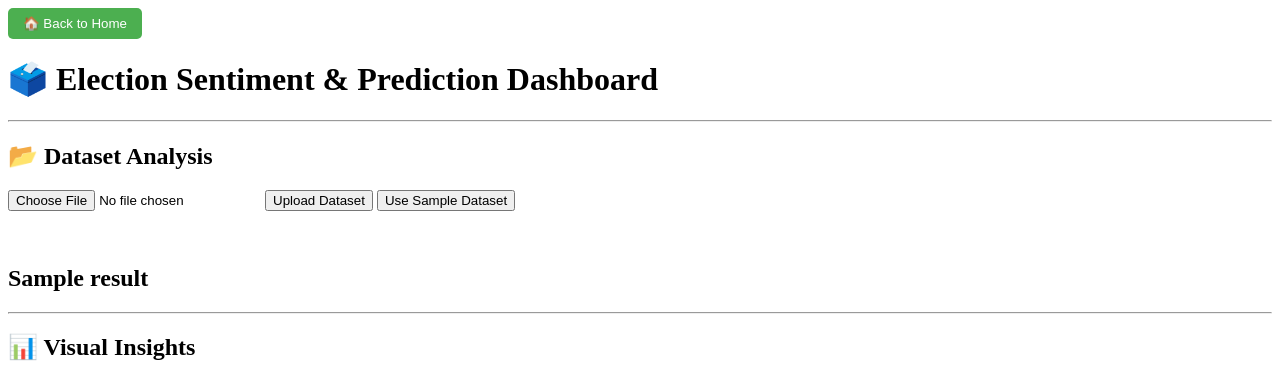
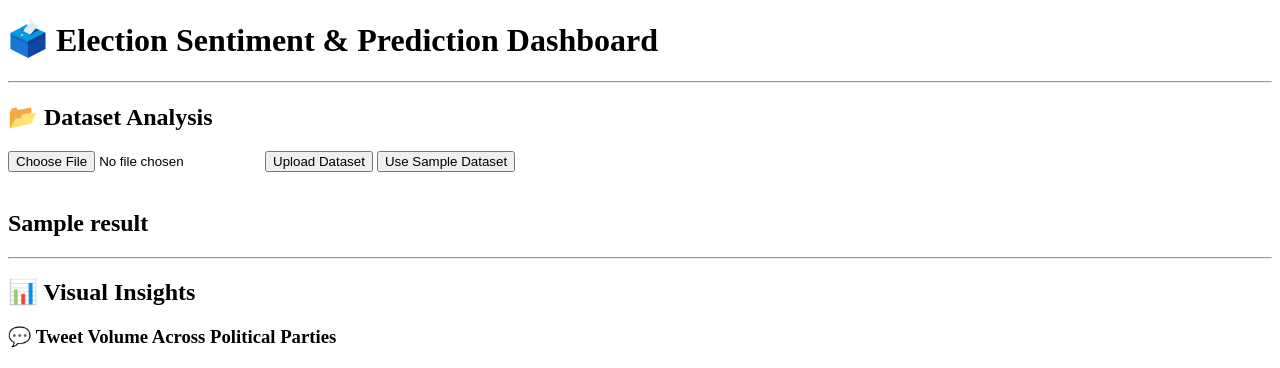
Before and after one commit to Pradiptad2003/election2024-project, a Flask app: template templates/model2.html in a window 1280 px wide. Shown: the top 368 px of the page. Run offline with Flask 3, Linux system fonts and the light colour scheme; the template is opened without the code that fills it: most values are stand-ins (such as "Sample title", 1, 10 or a date in 2020); parts of the project's set-up code (start-up, migrations or seed data) failed here and were passed over.

Commit message:
Clean up model2.html by removing unused elements
Removed unused back to home button and various comments.

```diff
--- a/templates/model2.html
+++ b/templates/model2.html
@@ -1,17 +1,3 @@
-
-
-
-<a href="{{ url_for('home') }}">
-    <button type="button" style="padding:8px 15px; background:#4CAF50; color:white; border:none; border-radius:5px;">
-        🏠 Back to Home
-    </button>
-</a>
-
-
-
-
-
-
 <!DOCTYPE html>
 <html>
 <head>
@@ -37,6 +23,11 @@
 
 <br>
 
+<!-- 🔥 ERROR MESSAGE FIX -->
+{% if error %}
+    <h3 style="color:red;">{{ error }}</h3>
+{% endif %}
+
 <!-- ================= AUTO GRAPH ================= -->
 {% if graph %}
     <h3>📊 Model Generated Graph</h3>
@@ -47,20 +38,16 @@
 
 <hr>
 
-<!-- ================= MANUAL VISUALIZATION ================= -->
 <h2>📊 Visual Insights</h2>
-
 
 <h3>💬 Tweet Volume Across Political Parties </h3>
 <img src="{{ url_for('static', filename='images/Graph .jpg') }}" width="700">
-
 
 <h3>🌍📍 Geographical Distribution of Tweets (Heatmap)</h3>
 <img src="{{ url_for('static', filename='images/Twitter Project Heat map.jpg') }}" style="width:90%; max-width:600px; height:auto;">
 
 <hr>
 
-<!-- ================= TWEET INPUT ================= -->
 <h2>🔍 Tweet Sentiment Analysis</h2>
 
 <form method="POST">
@@ -70,17 +57,14 @@
 
 <br>
 
-<!-- ================= RESULT ================= -->
 {% if sentiment_result %}
     <h3>Sentiment: {{ sentiment_result }}</h3>
 {% endif %}
 
-<!-- ================= COUNTS ================= -->
 <h3>🟢 Positive: {{ pos }}</h3>
 <h3>🔴 Negative: {{ neg }}</h3>
 <h3>⚪ Neutral: {{ neu }}</h3>
 
-<!-- ================= LIVE SCORE ================= -->
 {% if score %}
     <h2>📈 Live Score: {{ score }}</h2>
 
@@ -95,7 +79,6 @@
 
 <hr>
 
-<!-- ================= RESET ================= -->
 <form method="POST">
     <button type="submit" name="reset">🔄 Reset Dashboard</button>
 </form>
```
